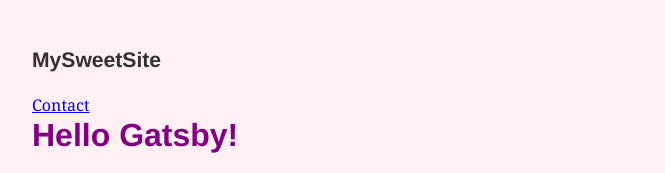
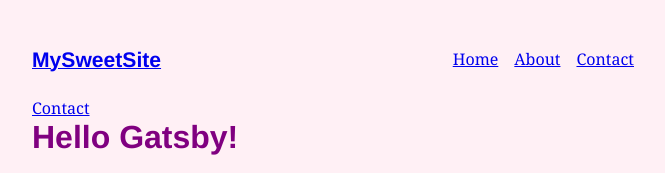
Before and after one commit to S0lRaK/S0lRaK.github.io, a Gatsby site: page / in a window 1280 px wide. Shown: the top 173 px of the page, without its empty margins (299-964 px from the left). Built offline with nearby package versions, Linux system fonts and the light colour scheme; Gatsby itself is replaced by a stand-in of ours.

Commit message:
feat: :sparkles: Navigation links in Layout Component
Links between pages

```diff
--- a/src/components/layout.js
+++ b/src/components/layout.js
@@ -1,9 +1,25 @@
 import React from "react"
+import { Link } from "gatsby"
+
+const ListLink = props => (
+  <li style={{ display: `inline-block`, marginRight: `1rem` }}>
+    <Link to={props.to}>{props.children}</Link>
+  </li>
+)
 
 export default function Layout({ children }) {
   return (
     <div style={{ margin: `3rem auto`, maxWidth: 650, padding: `0 1rem` }}>
-      <h3>MySweetSite</h3>
+      <header style={{ marginBottom: `1.5rem` }}>
+        <Link to="/" style={{ textShadow: `none`, backgroundImage: `none` }}>
+          <h3 style={{ display: `inline` }}>MySweetSite</h3>
+        </Link>
+        <ul style={{ listStyle: `none`, float: `right` }}>
+          <ListLink to="/">Home</ListLink>
+          <ListLink to="/about/">About</ListLink>
+          <ListLink to="/contact/">Contact</ListLink>
+        </ul>
+      </header>
       {children}
     </div>
   )
```
